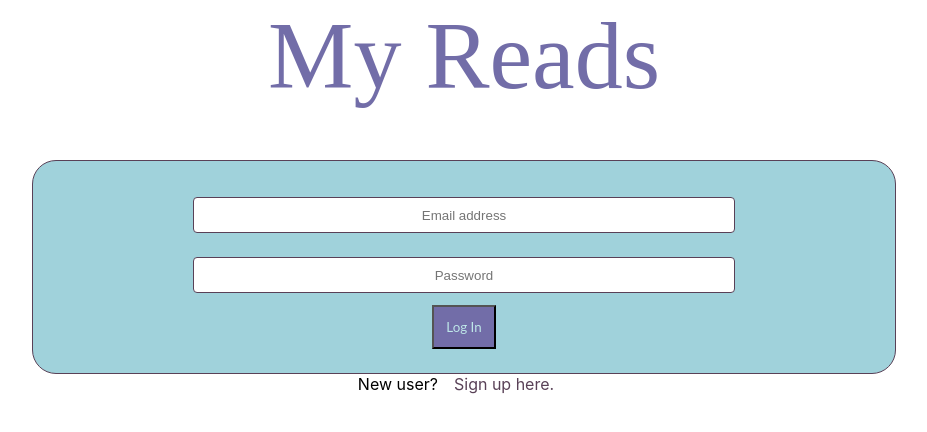
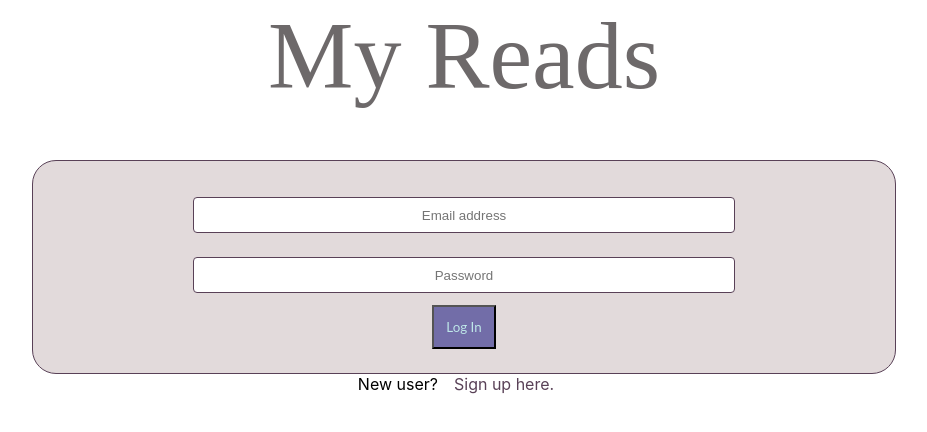
Before and after one commit to nicoledow/nikki-reads, a React (Create React App) app in the folder client/: page / in a window 1280 px wide. Shown: the top 432 px of the page, without its empty margins (176-1103 px from the left). Built offline with nearby package versions, Linux system fonts and the light colour scheme; no server answers.

Commit message:
change color palette to be more neutral

```diff
--- a/client/src/Components/LoginForm.js
+++ b/client/src/Components/LoginForm.js
@@ -121,7 +121,7 @@ const LoginForm = () => {
       padding: "1.5rem",
       margin: "auto",
       borderRadius: "1.5rem",
-      backgroundColor: Theme.palette.tertiary.main,
+      backgroundColor: Theme.palette.tertiary.secondary,
     },
     input: {
       width: "66%",
--- a/client/src/Theme/Theme.js
+++ b/client/src/Theme/Theme.js
@@ -3,16 +3,17 @@ import { createMuiTheme } from "@material-ui/core/styles";
 const theme = createMuiTheme({
   palette: {
     primary: {
-      main: "#726da8" //dark blue gray
+      main: "#6d696a" //dim gray
     },
     secondary: {
-      main: "#7d8cc4" //glaucos - medium purplish-blue
+      main: "#a2a7a5" //quick silver
     },
     tertiary: {
-      main: '#a0d2db' //light blue
+      main: '#dae2df', //gainsboro - light green-gray,
+      secondary: "#e2dadb" //gainsboro - mauvey-pink
     },
     error: {
-      main: "#bee7e8", //bright powder blue
+      main: "#db1634",
     },
     info: {
       main: "#594157", //eggplant
@@ -21,7 +22,7 @@ const theme = createMuiTheme({
       main: "#2b2c28", //jet
     },
     white: {
-      main: "#fffafb", //snow
+      main: "#ffffff", //white
     },
   },
   typography: {
```
